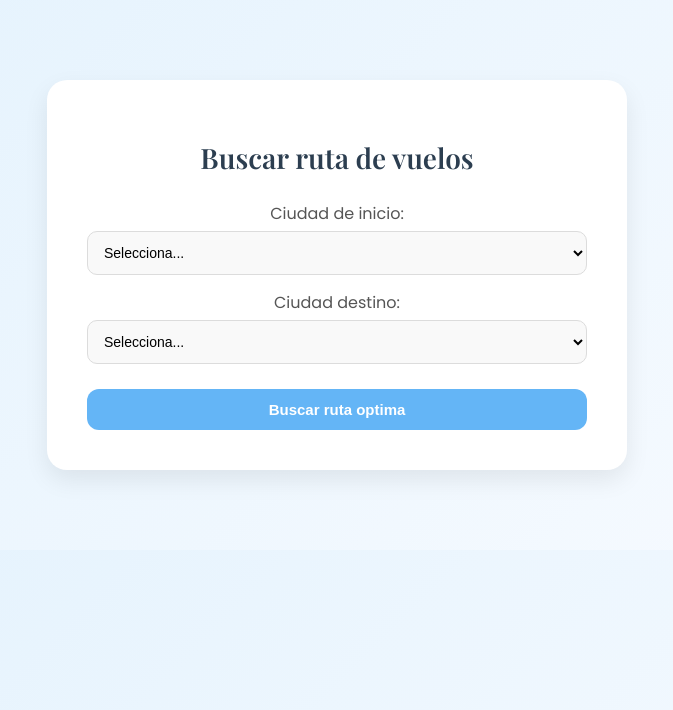
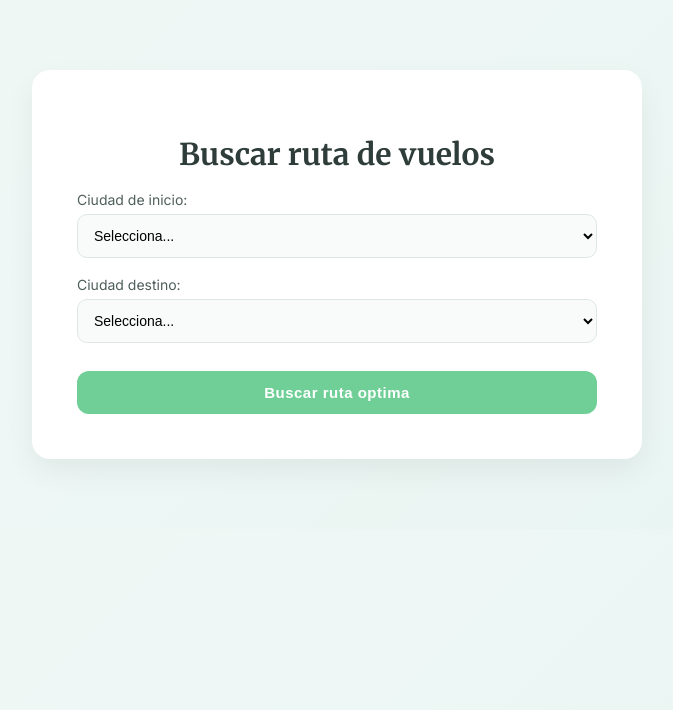
Before and after one commit to Luishernan5/BFS_Vuelos, a Django app: page / in a window 1280 px wide. Shown: the top 710 px of the page, without its empty margins (303-976 px from the left). Run offline with Django 5.2, Linux system fonts and the light colour scheme.

Commit message:
cambio css 2

```diff
--- a/vuelos/static/css/styles.css
+++ b/vuelos/static/css/styles.css
@@ -1,38 +1,48 @@
-/* Importar fuente moderna */
-@import url('https://fonts.googleapis.com/css2?family=Poppins:wght@300;400;600&family=Playfair+Display:wght@600&display=swap');
+/* Fuentes elegantes */
+@import url('https://fonts.googleapis.com/css2?family=Inter:wght@300;400;600&family=Merriweather:wght@400;700&display=swap');
 
 body {
     margin: 0;
     padding: 0;
-    background: linear-gradient(135deg, #e3f2fd, #f8fbff);
-    font-family: 'Poppins', sans-serif;
+    background: linear-gradient(135deg, #f1f8f6, #e8f5f2);
+    font-family: 'Inter', sans-serif;
 }
 
 /* Contenedor principal */
 .container {
-    max-width: 500px;
-    margin: 80px auto;
-    padding: 40px;
+    max-width: 520px;
+    margin: 70px auto;
+    padding: 45px;
     background: #ffffff;
-    border-radius: 20px;
-    box-shadow: 0 10px 25px rgba(0, 0, 0, 0.08);
+    border-radius: 18px;
+    box-shadow: 0 12px 30px rgba(0, 0, 0, 0.06);
     text-align: center;
 }
 
 /* Título */
 h1 {
-    font-family: 'Playfair Display', serif;
-    font-size: 28px;
-    color: #2c3e50;
+    font-family: 'Merriweather', serif;
+    font-size: 30px;
+    color: #2e3d3a;
+    margin-bottom: 10px;
+}
+
+/* Subtítulo */
+.subtitle {
+    font-size: 14px;
+    color: #7a8c88;
     margin-bottom: 25px;
 }
 
 /* Labels */
 label {
     display: block;
-    margin: 15px 0 5px;
-    color: #555;
+    margin-top: 18px;
+    margin-bottom: 6px;
+    font-size: 14px;
+    color: #4f5f5c;
     font-weight: 500;
+    text-align: left;
 }
 
 /* Selects */
@@ -40,44 +50,47 @@ select {
     width: 100%;
     padding: 12px;
     border-radius: 10px;
-    border: 1px solid #dcdcdc;
-    background: #f9f9f9;
+    border: 1px solid #dfe7e5;
+    background: #f9fbfb;
     font-size: 14px;
     transition: all 0.3s ease;
 }
 
 select:focus {
     outline: none;
-    border-color: #64b5f6;
+    border-color: #6fcf97;
     background: #ffffff;
 }
 
 /* Botón */
 button {
-    margin-top: 25px;
+    margin-top: 28px;
     width: 100%;
-    padding: 12px;
-    background: #64b5f6;
+    padding: 13px;
+    background: #6fcf97;
     border: none;
     border-radius: 12px;
     color: white;
     font-size: 15px;
     font-weight: 600;
+    letter-spacing: 0.5px;
     cursor: pointer;
     transition: all 0.3s ease;
 }
 
 button:hover {
-    background: #42a5f5;
+    background: #4bbf80;
     transform: translateY(-2px);
 }
 
 /* Resultado */
 .resultado {
-    margin-top: 25px;
-    padding: 15px;
-    background: #e3f2fd;
-    border-radius: 12px;
-    color: #1565c0;
+    margin-top: 30px;
+    padding: 18px;
+    background: #f0faf5;
+    border-left: 4px solid #6fcf97;
+    border-radius: 10px;
+    color: #2e7d5b;
+    font-size: 15px;
     font-weight: 500;
 }
```
